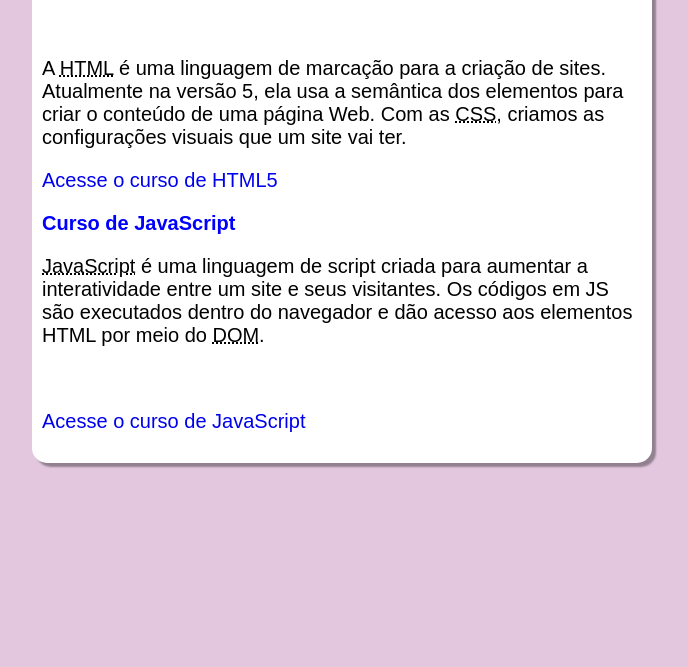
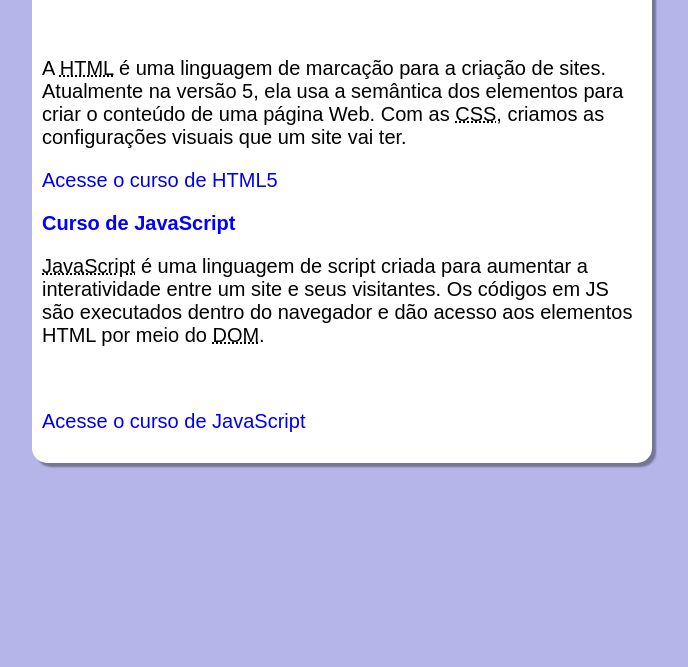
Before and after one commit to carlosmagnopereira/projeto-site, a plain HTML site: page index.html in a window 1280 px wide. Shown: the part 133-800 px from the top of the page, without its empty margins (298-986 px from the left). Drawn offline with Linux system fonts and the light colour scheme.

Commit message:
Update style.css
mudei a cor

```diff
--- a/estilos/style.css
+++ b/estilos/style.css
@@ -4,7 +4,7 @@
 }
 
 body {
-    background-color: rgba(219, 184, 213, 0.781);
+    background-color: #1919bb52;
 }
 
 main {
```
